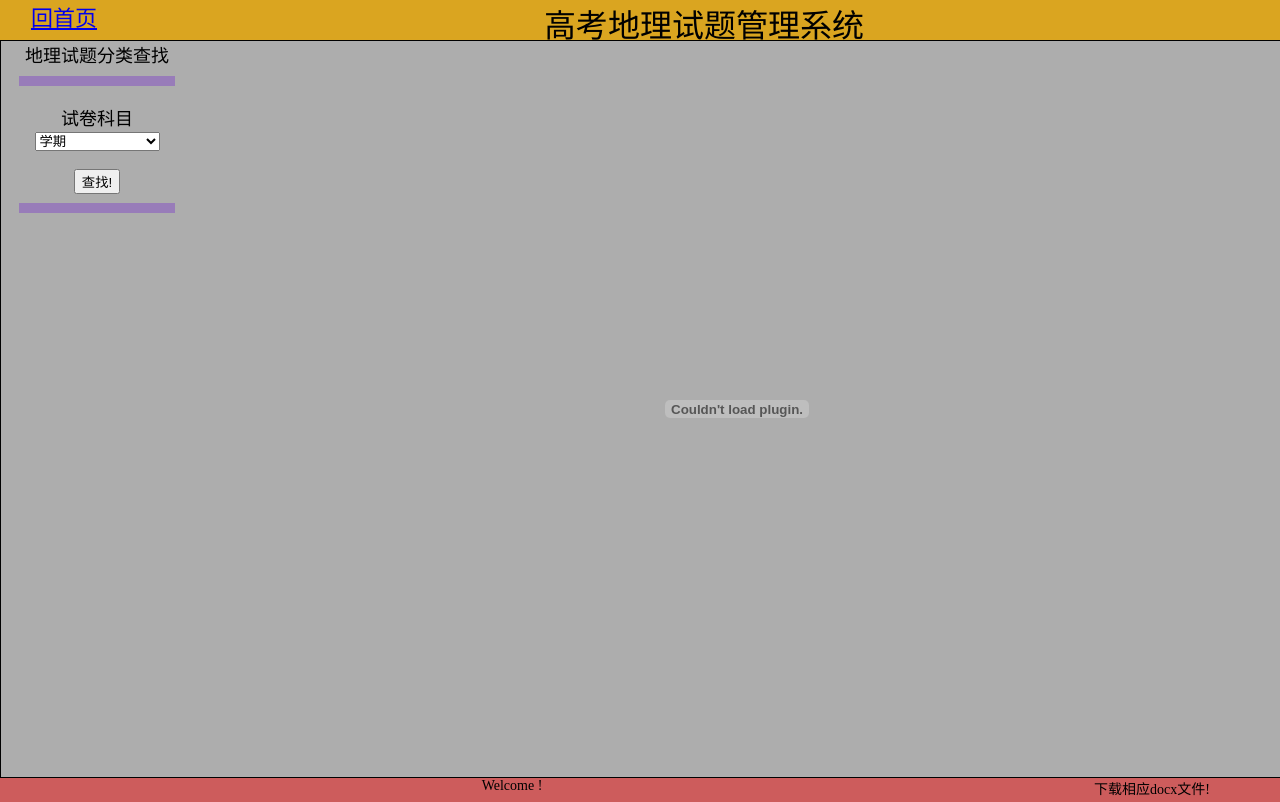
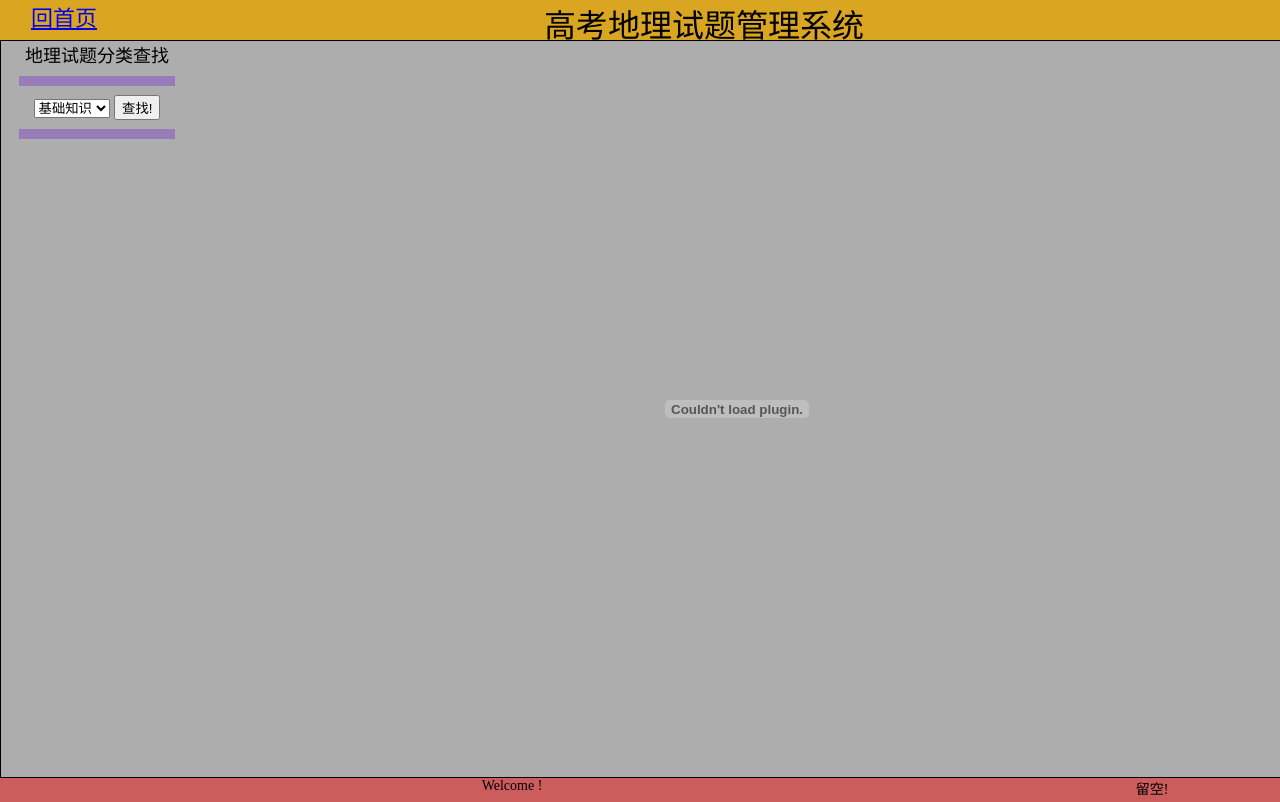
Before and after one commit to wenheping/exam, a Django app: page /shiti/ in a window 1280 px wide. Run offline with Django 3.2, Linux system fonts and the light colour scheme.

Commit message:
Update shiti.html

```diff
--- a/shiti/templates/shiti.html
+++ b/shiti/templates/shiti.html
@@ -20,18 +20,17 @@
        地理试题分类查找
        <HR style="FILTER: alpha(opacity=100,finishopacity=0,style=2)" width="80%" color=#987cb9 SIZE=10>
        <form action="/dg/search" method="get">
-        <p> 试卷科目
           <select name="ex_grade">
-            <option value="高三上">学期</option>
-            <option value="高二上">高二上学期</option>
-            <option value="高二下">必修一</option>
-            <option value="高一上">..第一章</option>
-            <option value="高一下">高一下学期</option>
-            <option value="初二上">初二上学期</option>
-            <option value="初二下">初二下学期(中考)</option>
-            <option value="初一上">初一上学期</option>
-            <option value="初一下">初一下学期</option>
-          </select></p>
+            <option value="01000000">基础知识</option>
+            <option value="02000000">中国地理</option>
+            <option value="03000000">世界地理</option>
+            <option value="04000000">必修一</option>
+            <option value="05000000">必修二</option>
+            <option value="06000000">必选一</option>
+            <option value="07000000">必选二</option>
+            <option value="08000000">必修三</option>
+            <option value="09000000">海洋地理</option>
+          </select>
         <input type="submit" value="查找!">
        </form>
        <HR style="FILTER: alpha(opacity=100,finishopacity=0,style=2)" width="80%" color=#987cb9 SIZE=10>
@@ -46,7 +45,7 @@
       {{ what  }}
       </div>
       <div id="f_right">
-        下载相应docx文件!
+        留空!
       </div>
     </div>
   </body>
```
